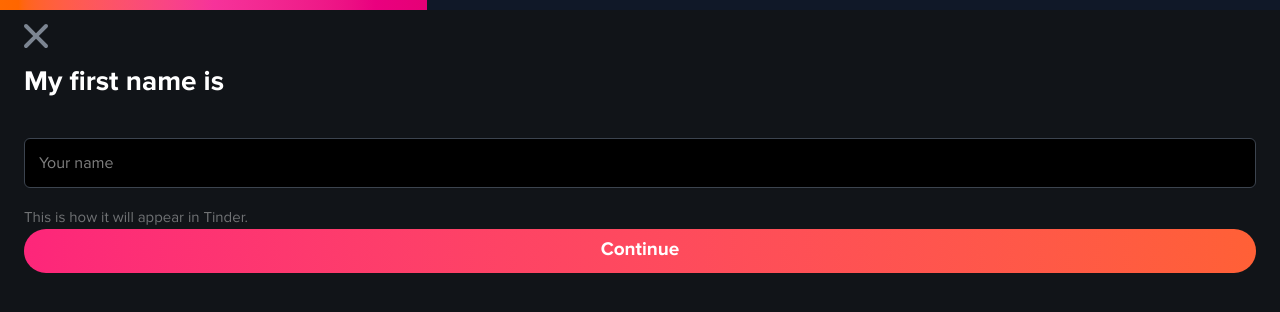
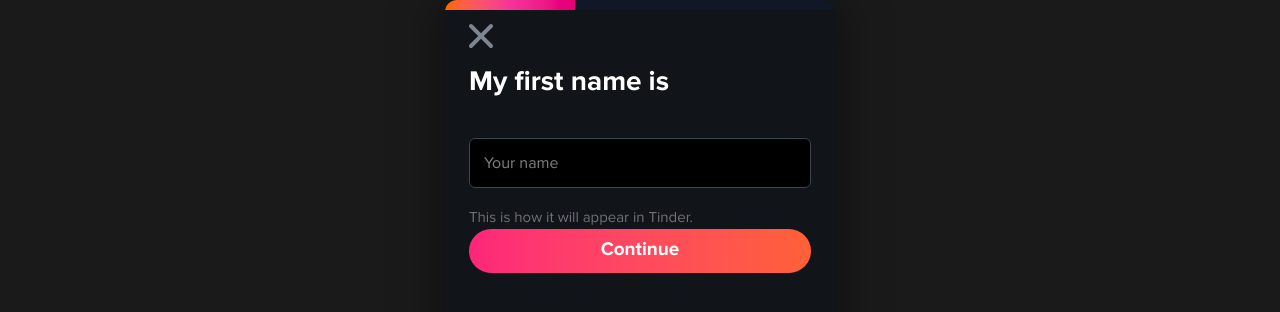
Before and after one commit to Rewqaf41/TinderClone, a React (Vite) app: page /registration in a window 1280 px wide. Shown: the top 312 px of the page. Built offline with nearby package versions, Linux system fonts and the light colour scheme.

Commit message:
feat: updated styles

```diff
--- a/src/app/styles/index.css
+++ b/src/app/styles/index.css
@@ -1,5 +1,4 @@
 @import 'tailwindcss';
-
 @font-face {
 	font-family: 'Proxima Nova';
 	src: url('/fonts/ProximaNova-Regular.woff2') format('woff2');
@@ -7,7 +6,6 @@
 	font-style: normal;
 	font-display: swap;
 }
-
 @font-face {
 	font-family: 'Proxima Nova';
 	src: url('/fonts/ProximaNova-Bold.woff2') format('woff2');
@@ -15,63 +13,80 @@
 	font-style: normal;
 	font-display: swap;
 }
-
 @theme {
 	--color-primary: #fd267a;
 	--color-primary-light: #ff6b9d;
 	--color-primary-dark: #ff4458;
 	--color-secondary: #ff6036;
-
 	--color-background: #111418;
 	--color-background-secondary: #1c1f26;
 	--color-background-tertiary: #2a2d35;
-
 	--color-text-primary: #ffffff;
 	--color-text-secondary: rgba(255, 255, 255, 0.6);
 	--color-text-tertiary: rgba(255, 255, 255, 0.4);
-
 	--color-border: #3c444f;
-
 	--color-success: #00c851;
 	--color-error: #ff3b30;
 	--color-warning: #ffb800;
 	--color-info: #1e9bf0;
-
 	--transition-fast: 150ms ease;
 	--transition-base: 200ms ease;
 	--transition-slow: 300ms ease;
-
 	--font-nova: 'Proxima Nova', system-ui, -apple-system, sans-serif;
-
 	--z-modal: 1000;
 	--z-dropdown: 100;
 	--z-header: 50;
 	--z-base: 1;
+	--max-mobile-width: 390px;
 }
-
 * {
 	box-sizing: border-box;
 }
-
 html {
 	-webkit-font-smoothing: antialiased;
 	-moz-osx-font-smoothing: grayscale;
 	text-rendering: optimizeLegibility;
 	height: 100%;
 }
-
 body {
 	font-family: var(--font-nova);
-	background: var(--color-background);
+	background: #1a1a1a;
 	color: var(--color-text-primary);
 	line-height: 1.5;
 	height: 100%;
+	display: flex;
+	justify-content: center;
+	align-items: center;
+	padding: 0;
 	margin: 0;
 }
-
 html,
-body,
-#root {
+body {
 	height: 100dvh;
 	overflow: hidden;
 }
+
+#root {
+	width: 100%;
+	max-width: var(--max-mobile-width);
+	height: 100dvh;
+	overflow: hidden;
+	background: var(--color-background);
+	margin: 0 auto;
+	box-shadow: 0 0 50px rgba(0, 0, 0, 0.5);
+	position: relative;
+}
+
+#root [style*='position: fixed'],
+#root .fixed {
+	position: absolute !important;
+	max-width: var(--max-mobile-width);
+}
+
+@media (min-width: 429px) {
+	#root {
+		border-radius: 12px;
+		height: 100dvh;
+		max-height: 100dvh;
+	}
+}
--- a/src/pages/swipe/ui/Page.tsx
+++ b/src/pages/swipe/ui/Page.tsx
@@ -10,7 +10,6 @@
 	const { profiles, isLoading, checkAndFetchMore } = useSwipeQueue()
 	const { addToHistory, getLastProfile, removeLastFromHistory, canRewind } = useSwipeHistory()
 	const swipeMutation = useSwipeProfile()
-
 	const [currentProfiles, setCurrentProfiles] = useState(profiles.slice(0, 2))
 
 	useEffect(() => {
@@ -24,7 +23,6 @@
 	const handleSwipe = async (action: TSwipeAction) => {
 		if (action === 'rewind') {
 			if (!canRewind) return
-
 			const prevProfile = getLastProfile()
 			setCurrentProfiles(prev => [prevProfile, ...prev])
 			removeLastFromHistory()
@@ -49,7 +47,6 @@
 				const nextProfiles = profiles.slice(newProfiles.length, newProfiles.length + 2)
 				return [...newProfiles, ...nextProfiles].slice(0, 2)
 			})
-
 			checkAndFetchMore()
 		}, 100)
 	}
@@ -68,7 +65,7 @@
 	}
 
 	return (
-		<div className='mx-auto flex w-full max-w-md flex-col' style={{ height: `calc(100vh - 48px)` }}>
+		<div className='mx-auto flex w-full max-w-md flex-col' style={{ height: `calc(100dvh - 48px)` }}>
 			<div className='relative flex-1 overflow-hidden'>
 				<AnimatePresence mode='wait' initial={false}>
 					{currentProfiles.map((profile, idx) => (
@@ -86,7 +83,6 @@
 					))}
 				</AnimatePresence>
 			</div>
-
 			<ActionButtons onAction={handleSwipe} />
 		</div>
 	)
--- a/src/widgets/ProfileCard/ui/ProfileCard.tsx
+++ b/src/widgets/ProfileCard/ui/ProfileCard.tsx
@@ -149,7 +149,7 @@
 	return (
 		<m.div
 			ref={cardRef}
-			className='absolute inset-0 cursor-grab overflow-hidden rounded-2xl pt-2 shadow-2xl select-none'
+			className='absolute inset-0 cursor-grab overflow-hidden rounded-b-2xl pt-2 shadow-2xl select-none'
 			style={{ ...style, zIndex }}
 			drag={index === 0}
 			dragConstraints={{ left: 0, right: 0, top: 0, bottom: 0 }}
```
